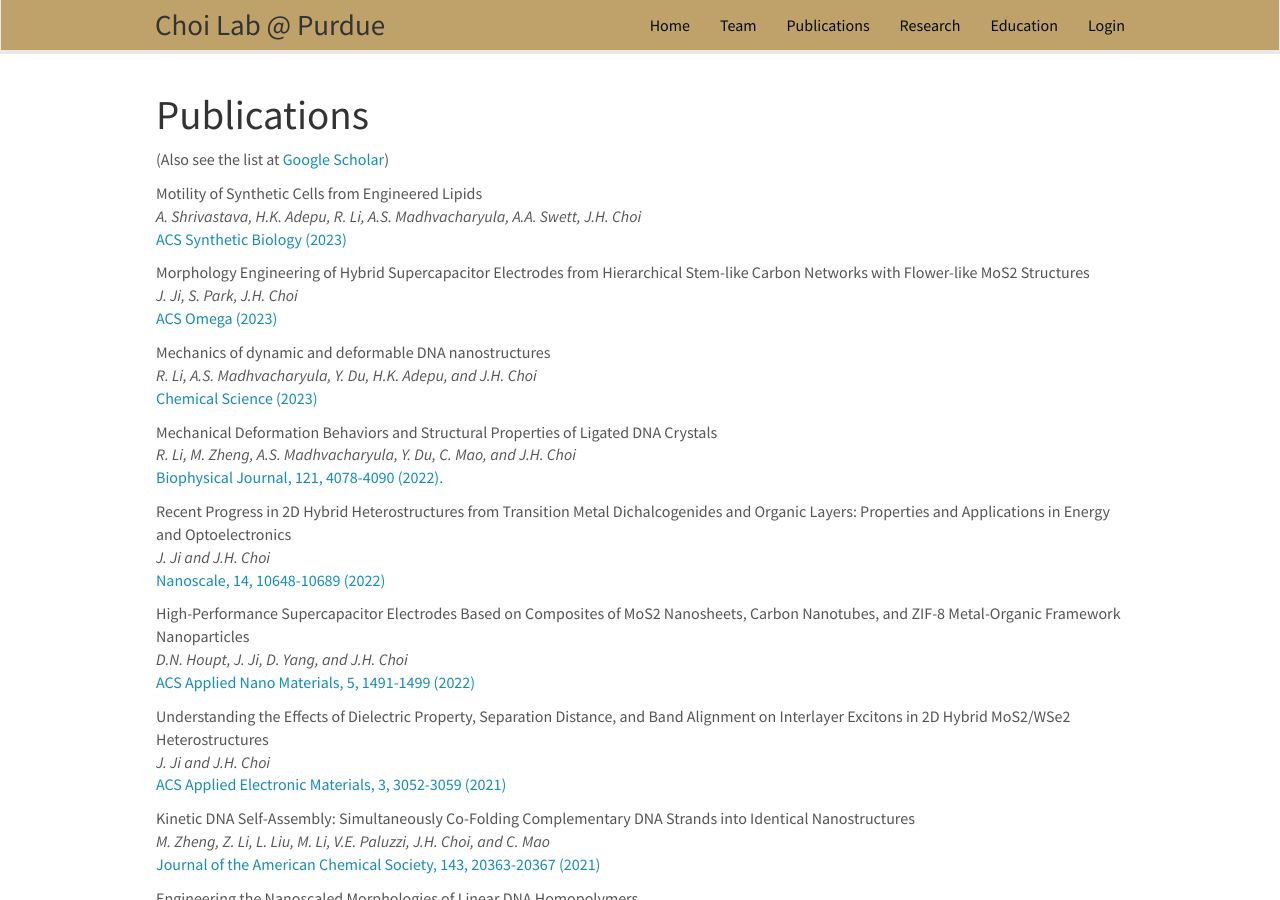
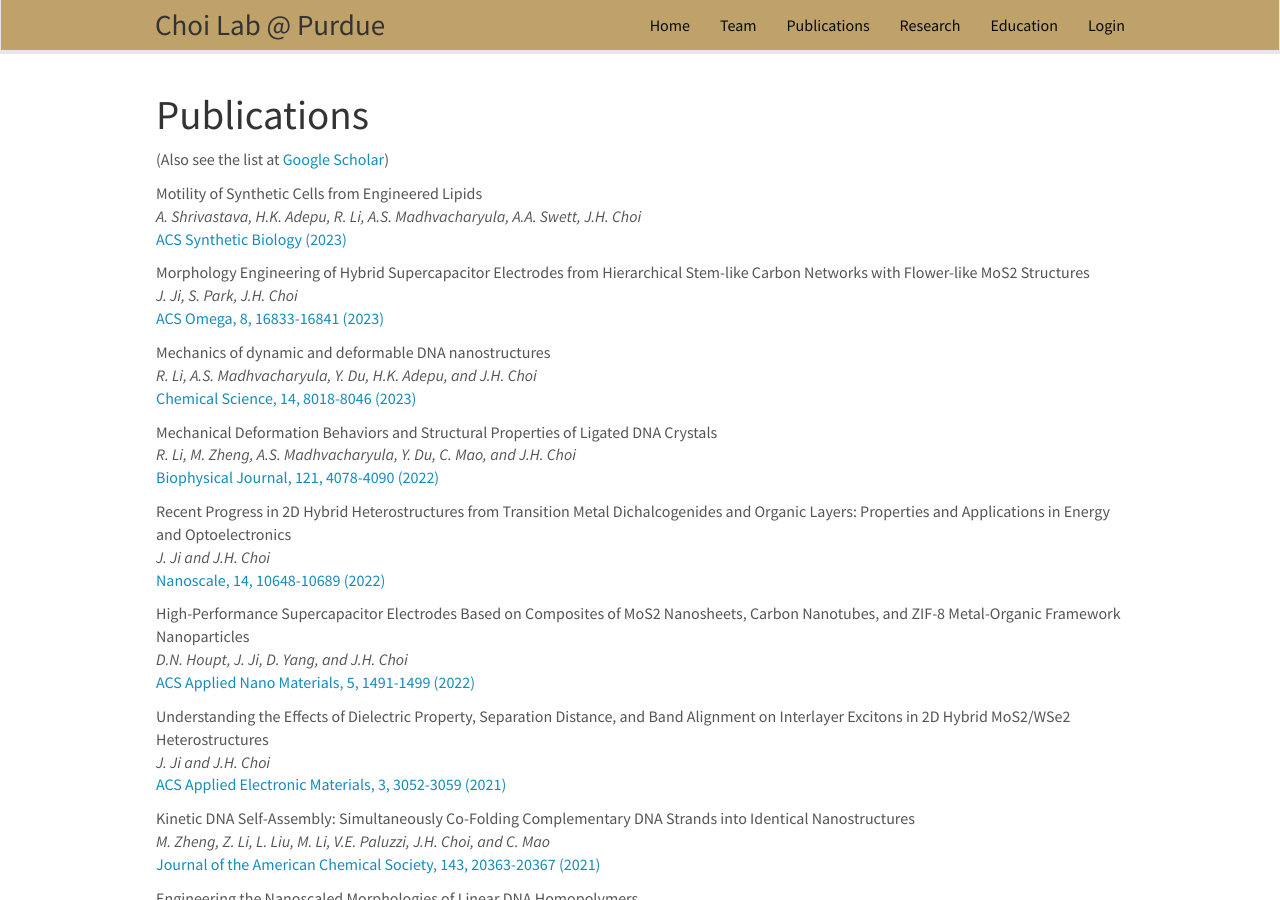
Before and after one commit to choidnalab/choidnalab.github.io, a Jekyll site: the page built from _pages/publications.md, in a window 1280 px wide and 900 px high. Built offline with Jekyll 4.4.1, drawn with Linux system fonts in a browser that asks for light colours; nearby versions of some CDN libraries.

Commit message:
Update publist.yml

```diff
--- a/_data/publist.yml
+++ b/_data/publist.yml
@@ -16,7 +16,7 @@
   authors: J. Ji, S. Park, J.H. Choi
   link:
     url: https://doi.org/10.1021/acsaem.3c01858
-    display: ACS Omega (2023)
+    display: ACS Omega, 8, 16833-16841 (2023)
   highlight: 0
   news2:
 
@@ -26,7 +26,7 @@
   authors: R. Li, A.S. Madhvacharyula, Y. Du, H.K. Adepu, and J.H. Choi
   link:
     url: https://doi.org/10.1039/D3SC01793A
-    display: Chemical Science (2023)
+    display: Chemical Science, 14, 8018-8046 (2023)
   highlight: 0
   news2:
 
@@ -37,7 +37,7 @@
   authors: R. Li, M. Zheng, A.S. Madhvacharyula, Y. Du, C. Mao, and J.H. Choi
   link:
     url: https://www.sciencedirect.com/science/article/pii/S000634952200813X
-    display: Biophysical Journal, 121, 4078-4090 (2022).
+    display: Biophysical Journal, 121, 4078-4090 (2022)
   highlight: 0
   news2:
 
```
